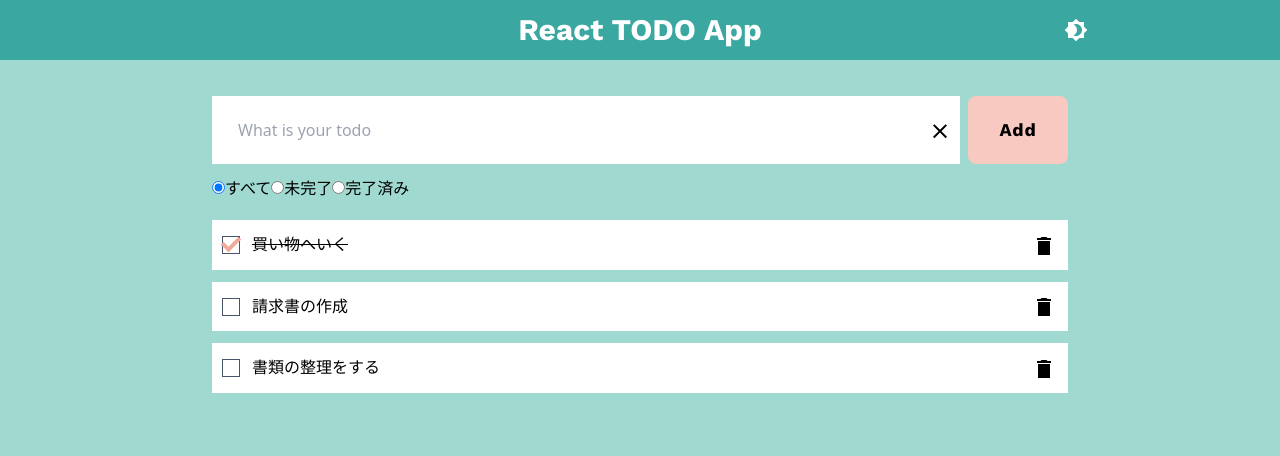
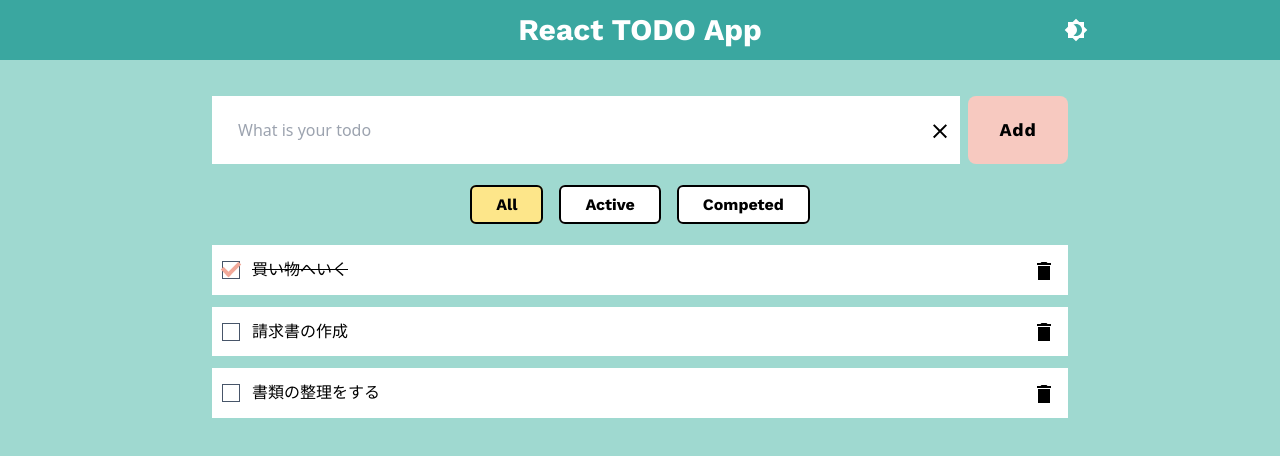
Before and after one commit to sae-github/to-do-app, a React (Vite) app: page / in a window 1280 px wide. Shown: the top 456 px of the page. Built offline with nearby package versions, Linux system fonts and the light colour scheme.

Commit message:
refactor: issue7

```diff
--- a/src/components/ToDoFilter.tsx
+++ b/src/components/ToDoFilter.tsx
@@ -10,7 +10,8 @@ export const ToDoFilter = ({ setSortStatus, sortStatus }: TodoFilter) => {
   };
 
   return (
-    <div className="mt-3">
+    <div className="mt-7 flex justify-center">
+      <div className="mr-4 h-full">
         <input
           type="radio"
           id="default"
@@ -18,30 +19,47 @@ export const ToDoFilter = ({ setSortStatus, sortStatus }: TodoFilter) => {
           value="default"
           onChange={onChangeRadioButton}
           checked={sortStatus === "default"}
+          className="opacity-0 hidden peer"
         />
-      <label htmlFor="default" className="cursor-pointer">
-        すべて
+        <label
+          htmlFor="default"
+          className="font-en cursor-pointer py-2 px-6 bg-white border-2 border-black peer-checked:bg-amber-200 rounded-md"
+        >
+          All
         </label>
+      </div>
+      <div className=" mr-4">
         <input
           type="radio"
           id="uncompleted"
           name="todo-filter"
           value="uncompleted"
           onChange={onChangeRadioButton}
+          className="opacity-0 hidden peer"
         />
-      <label htmlFor="uncompleted" className="cursor-pointer">
-        未完了
+        <label
+          htmlFor="uncompleted"
+          className="font-en cursor-pointer py-2 px-6 bg-white border-2 border-black peer-checked:bg-amber-200 rounded-md"
+        >
+          Active
         </label>
+      </div>
+      <div className="">
         <input
           type="radio"
           id="completed"
           name="todo-filter"
           value="completed"
           onChange={onChangeRadioButton}
+          className="font-en opacity-0 hidden peer"
         />
-      <label htmlFor="completed" className="cursor-pointer">
-        完了済み
+        <label
+          htmlFor="completed"
+          className="font-en cursor-pointer py-2 px-6 bg-white border-2 border-black peer-checked:bg-amber-200 rounded-md"
+        >
+          Competed
         </label>
+      </div>
     </div>
   );
 };
--- a/src/components/ToDoList.tsx
+++ b/src/components/ToDoList.tsx
@@ -16,7 +16,7 @@ export const ToDoList = ({ filteredList }: { filteredList: TodoList[] }) => {
   }, []);
 
   return (
-    <ul className="mt-5">
+    <ul className="mt-7">
       {filteredList.map((list) => (
         <ToDoItem
           list={list}
```
Lines whose indentation alone changed are shown as unchanged.
